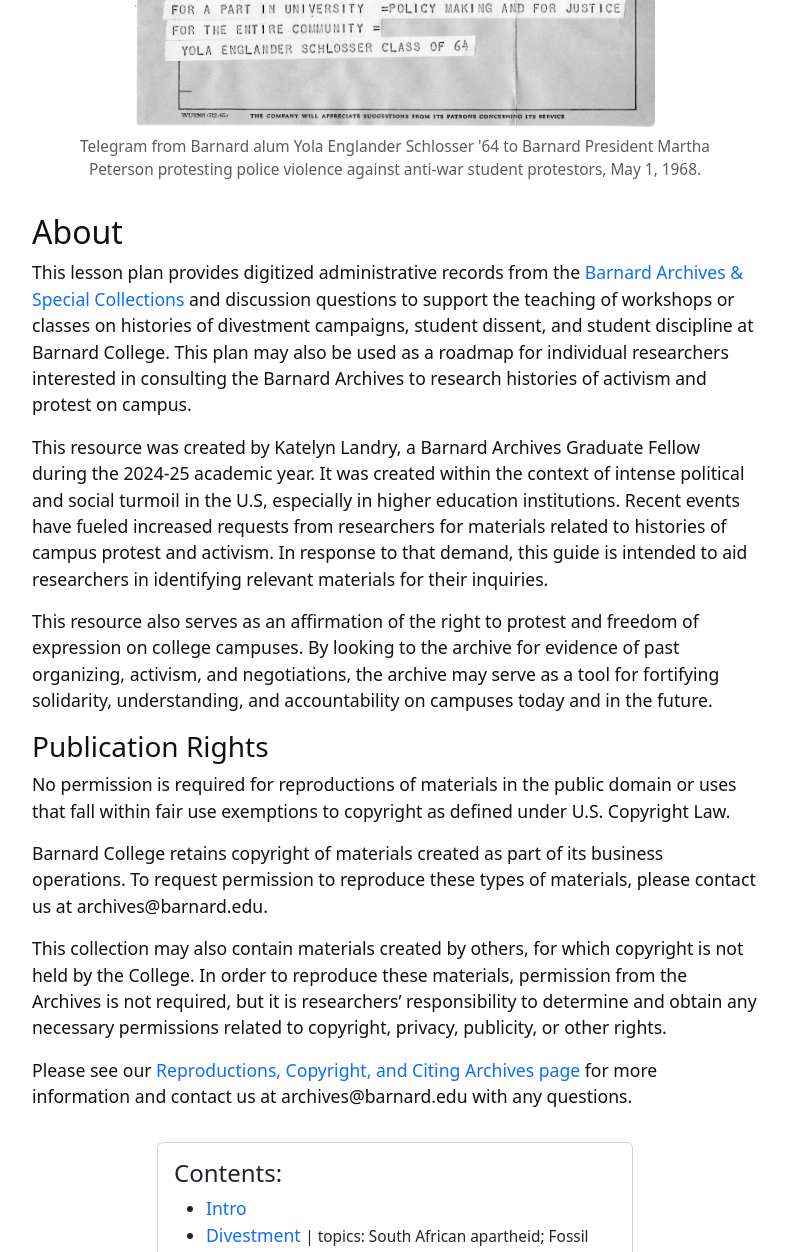
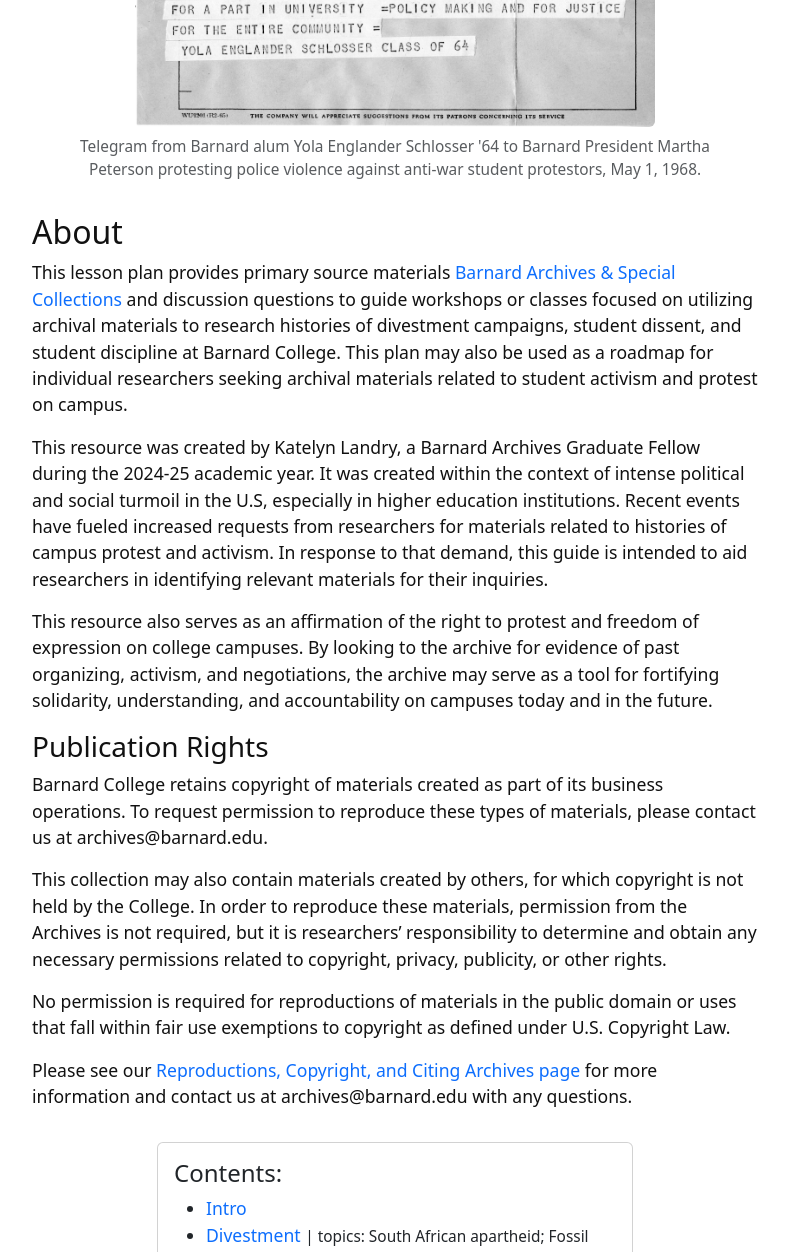
Before and after one commit to katelynautumn28/ddd-research-guide, a Jekyll site: the page built from index.md, in a window 1280 px wide and 1400 px high, scrolled down 537 px, cut to the strip 0-1252 px from the top of the window. Shown: the whole strip, without its empty margins (245-1034 px from the left). Built offline with Jekyll 4.4.1, drawn with Linux system fonts in a browser that asks for light colours.

Commit message:
Update index.md

```diff
--- a/index.md
+++ b/index.md
@@ -8,18 +8,18 @@ layout: page
 {% include figure.html img="BC05-08_Box20-Riots-10.jpg" alt="intro image here" caption="Telegram from Barnard alum Yola Englander Schlosser '64 to Barnard President Martha Peterson protesting police violence against anti-war student protestors, May 1, 1968." width="75%" %}
 
 ## About
-This lesson plan provides digitized administrative records from the [Barnard Archives & Special Collections](https://archives.barnard.edu/) and discussion questions to support the teaching of workshops or classes on histories of divestment campaigns, student dissent, and student discipline at Barnard College. This plan may also be used as a roadmap for individual researchers interested in consulting the Barnard Archives to research histories of activism and protest on campus.
+This lesson plan provides primary source materials [Barnard Archives & Special Collections](https://archives.barnard.edu/) and discussion questions to guide workshops or classes focused on utilizing archival materials to research histories of divestment campaigns, student dissent, and student discipline at Barnard College. This plan may also be used as a roadmap for individual researchers seeking archival materials related to student activism and protest on campus.
 
 This resource was created by Katelyn Landry, a Barnard Archives Graduate Fellow during the 2024-25 academic year. It was created within the context of intense political and social turmoil in the U.S, especially in higher education institutions. Recent events have fueled increased requests from researchers for materials related to histories of campus protest and activism. In response to that demand, this guide is intended to aid researchers in identifying relevant materials for their inquiries.
 
 This resource also serves as an affirmation of the right to protest and freedom of expression on college campuses. By looking to the archive for evidence of past organizing, activism, and negotiations, the archive may serve as a tool for fortifying solidarity, understanding, and accountability on campuses today and in the future.
 
 ### Publication Rights
-No permission is required for reproductions of materials in the public domain or uses that fall within fair use exemptions to copyright as defined under U.S. Copyright Law.
-
 Barnard College retains copyright of materials created as part of its business operations. To request permission to reproduce these types of materials, please contact us at archives@barnard.edu.
 
 This collection may also contain materials created by others, for which copyright is not held by the College. In order to reproduce these materials, permission from the Archives is not required, but it is researchers' responsibility to determine and obtain any necessary permissions related to copyright, privacy, publicity, or other rights.
+
+No permission is required for reproductions of materials in the public domain or uses that fall within fair use exemptions to copyright as defined under U.S. Copyright Law.
 
 Please see our [Reproductions, Copyright, and Citing Archives page](https://archives.barnard.edu/research/reproductions) for more information and contact us at archives@barnard.edu with any questions.
 
```
